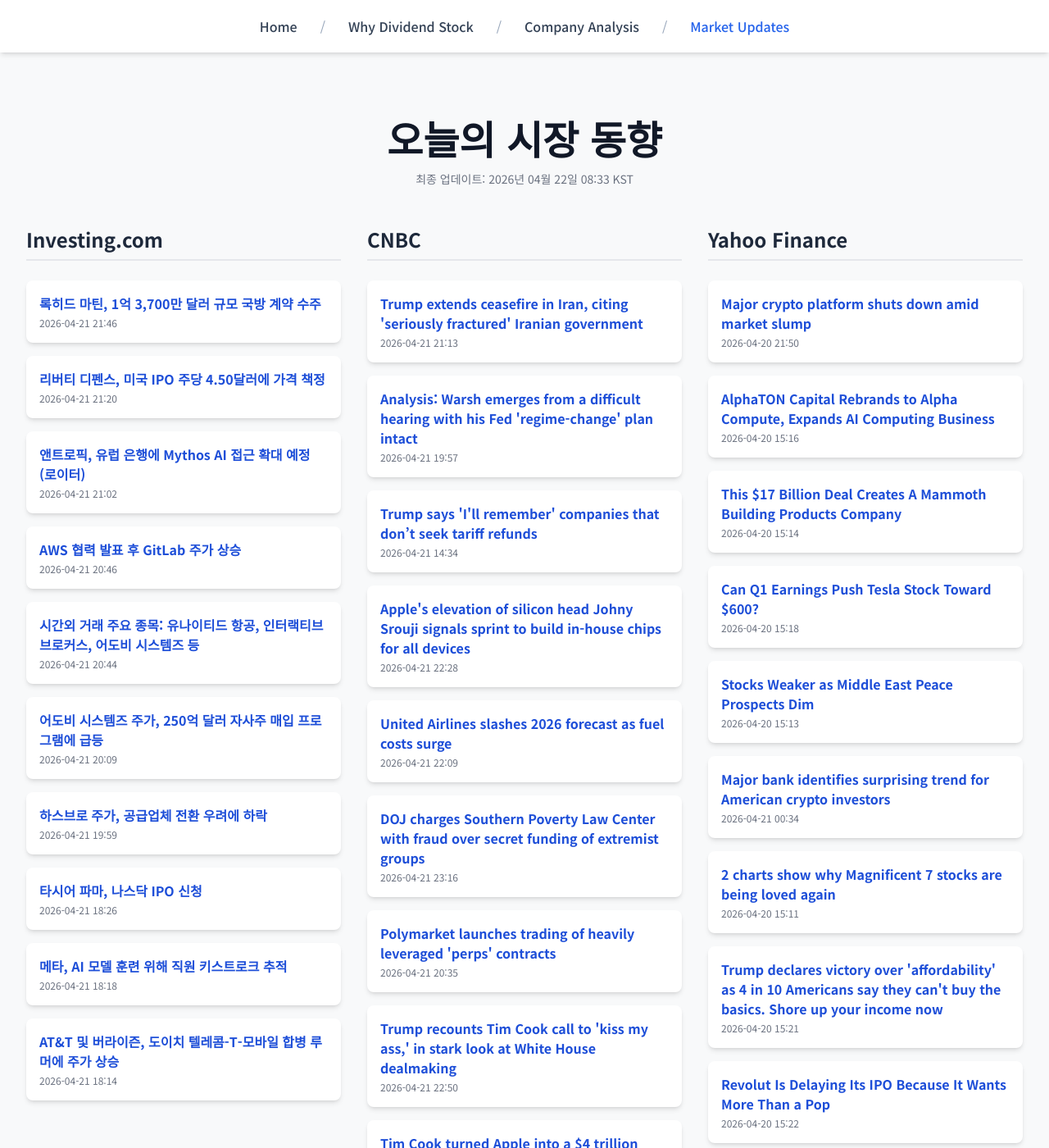
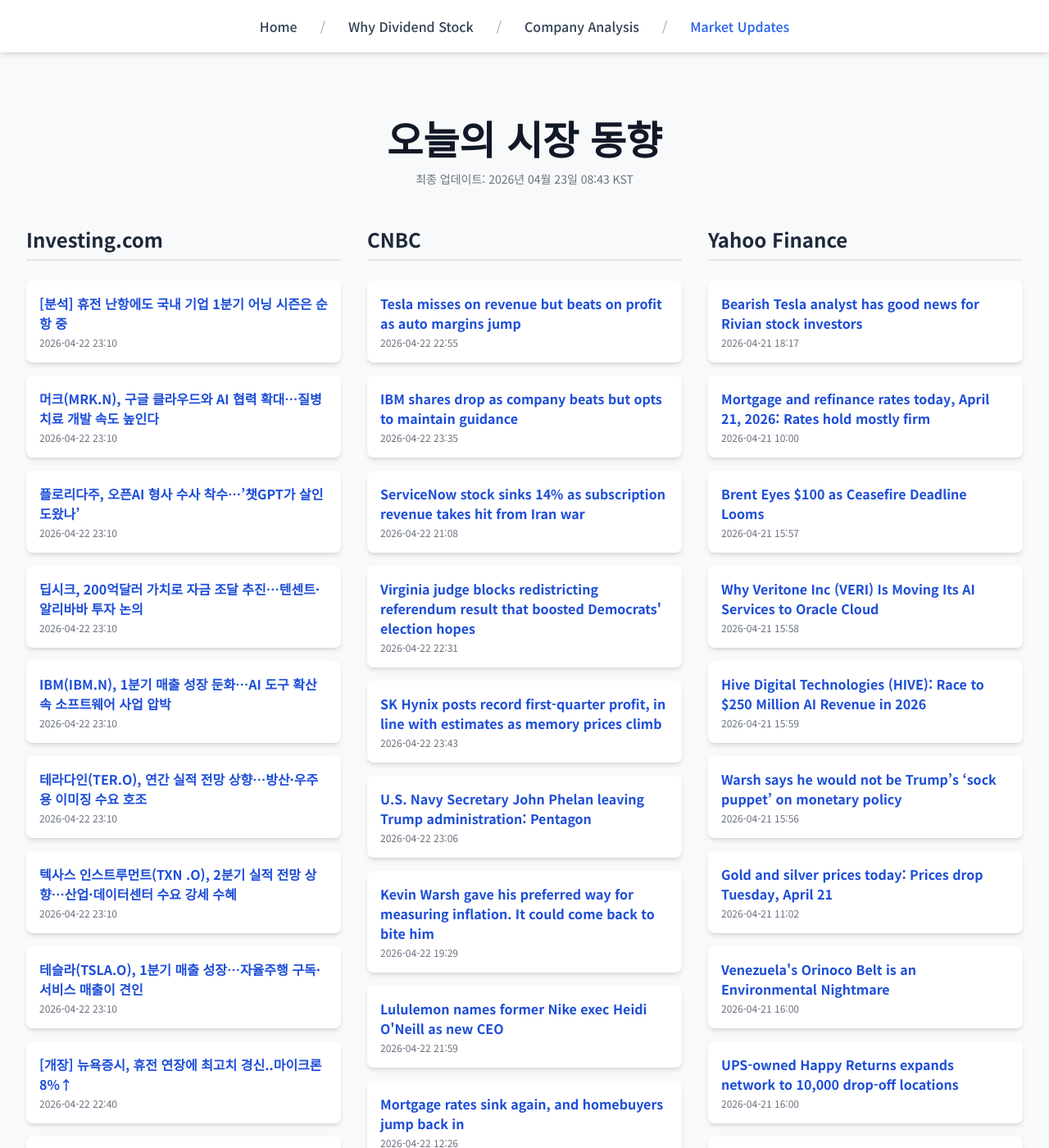
Before and after one commit to Kay-Hwang/my-company-analysis, a Jekyll site: the page built from market-updates.html, in a window 1280 px wide and 1400 px high. Shown: the whole window at 82% size. Built offline with Jekyll 4.4.1, drawn with Linux system fonts in a browser that asks for light colours; nearby versions of some CDN libraries; a script that is not in the unit is left out; some of the changed text lies outside the part shown.

Commit message:
Update daily data

```diff
--- a/_data/latest_data.json
+++ b/_data/latest_data.json
@@ -1,190 +1,190 @@
 {
-  "lastUpdated": "2026년 04월 22일 08:33 KST",
+  "lastUpdated": "2026년 04월 23일 08:43 KST",
   "news": {
     "investing": [
       {
-        "title": "록히드 마틴, 1억 3,700만 달러 규모 국방 계약 수주",
-        "link": "https://kr.investing.com/news/stock-market-news/article-93CH-1907297",
-        "pubDate": "2026-04-21 21:46:53",
-        "summary": "록히드 마틴, 1억 3,700만 달러 규모 국방 계약 수주"
+        "title": "[분석] 휴전 난항에도 국내 기업 1분기 어닝 시즌은 순항 중",
+        "link": "https://kr.investing.com/news/stock-market-news/article-1909386",
+        "pubDate": "2026-04-22 23:10:27",
+        "summary": "[분석] 휴전 난항에도 국내 기업 1분기 어닝 시즌은 순항 중"
       },
       {
-        "title": "리버티 디펜스, 미국 IPO 주당 4.50달러에 가격 책정",
-        "link": "https://kr.investing.com/news/stock-market-news/article-432SI-1907251",
-        "pubDate": "2026-04-21 21:20:08",
-        "summary": "리버티 디펜스, 미국 IPO 주당 4.50달러에 가격 책정"
+        "title": "머크(MRK.N), 구글 클라우드와 AI 협력 확대…질병 치료 개발 속도 높인다",
+        "link": "https://kr.investing.com/news/stock-market-news/article-1909385",
+        "pubDate": "2026-04-22 23:10:26",
+        "summary": "머크(MRK.N), 구글 클라우드와 AI 협력 확대…질병 치료 개발 속도 높인다"
       },
       {
-        "title": "앤트로픽, 유럽 은행에 Mythos AI 접근 확대 예정 (로이터)",
-        "link": "https://kr.investing.com/news/stock-market-news/article-93CH-1907206",
-        "pubDate": "2026-04-21 21:02:30",
-        "summary": "앤트로픽, 유럽 은행에 Mythos AI 접근 확대 예정 (로이터)"
+        "title": "플로리다주, 오픈AI 형사 수사 착수…’챗GPT가 살인 도왔나’",
+        "link": "https://kr.investing.com/news/stock-market-news/article-1909384",
+        "pubDate": "2026-04-22 23:10:26",
+        "summary": "플로리다주, 오픈AI 형사 수사 착수…’챗GPT가 살인 도왔나’"
       },
       {
-        "title": "AWS 협력 발표 후 GitLab 주가 상승",
-        "link": "https://kr.investing.com/news/stock-market-news/article-93CH-1907163",
-        "pubDate": "2026-04-21 20:46:20",
-        "summary": "AWS 협력 발표 후 GitLab 주가 상승"
+        "title": "딥시크, 200억달러 가치로 자금 조달 추진…텐센트·알리바바 투자 논의",
+        "link": "https://kr.investing.com/news/stock-market-news/article-1909383",
+        "pubDate": "2026-04-22 23:10:26",
+        "summary": "딥시크, 200억달러 가치로 자금 조달 추진…텐센트·알리바바 투자 논의"
       },
       {
-        "title": "시간외 거래 주요 종목: 유나이티드 항공, 인터랙티브 브로커스, 어도비 시스템즈 등",
-        "link": "https://kr.investing.com/news/stock-market-news/article-432SI-1907161",
-        "pubDate": "2026-04-21 20:44:03",
-        "summary": "시간외 거래 주요 종목: 유나이티드 항공, 인터랙티브 브로커스, 어도비 시스템즈 등"
+        "title": "IBM(IBM.N), 1분기 매출 성장 둔화…AI 도구 확산 속 소프트웨어 사업 압박",
+        "link": "https://kr.investing.com/news/stock-market-news/article-1909381",
+        "pubDate": "2026-04-22 23:10:25",
+        "summary": "IBM(IBM.N), 1분기 매출 성장 둔화…AI 도구 확산 속 소프트웨어 사업 압박"
       },
       {
-        "title": "어도비 시스템즈 주가, 250억 달러 자사주 매입 프로그램에 급등",
-        "link": "https://kr.investing.com/news/stock-market-news/article-93CH-1907063",
-        "pubDate": "2026-04-21 20:09:00",
-        "summary": "어도비 시스템즈 주가, 250억 달러 자사주 매입 프로그램에 급등"
+        "title": "테라다인(TER.O), 연간 실적 전망 상향…방산·우주용 이미징 수요 호조",
+        "link": "https://kr.investing.com/news/stock-market-news/article-1909380",
+        "pubDate": "2026-04-22 23:10:25",
+        "summary": "테라다인(TER.O), 연간 실적 전망 상향…방산·우주용 이미징 수요 호조"
       },
       {
-        "title": "하스브로 주가, 공급업체 전환 우려에 하락",
-        "link": "https://kr.investing.com/news/stock-market-news/article-93CH-1907031",
-        "pubDate": "2026-04-21 19:59:03",
-        "summary": "하스브로 주가, 공급업체 전환 우려에 하락"
+        "title": "텍사스 인스트루먼트(TXN .O), 2분기 실적 전망 상향…산업·데이터센터 수요 강세 수혜",
+        "link": "https://kr.investing.com/news/stock-market-news/article-1909379",
+        "pubDate": "2026-04-22 23:10:24",
+        "summary": "텍사스 인스트루먼트(TXN .O), 2분기 실적 전망 상향…산업·데이터센터 수요 강세 수혜"
       },
       {
-        "title": "타시어 파마, 나스닥 IPO 신청",
-        "link": "https://kr.investing.com/news/stock-market-news/article-432SI-1906967",
-        "pubDate": "2026-04-21 18:26:04",
-        "summary": "타시어 파마, 나스닥 IPO 신청"
+        "title": "테슬라(TSLA.O), 1분기 매출 성장…자율주행 구독·서비스 매출이 견인",
+        "link": "https://kr.investing.com/news/stock-market-news/article-1909378",
+        "pubDate": "2026-04-22 23:10:24",
+        "summary": "테슬라(TSLA.O), 1분기 매출 성장…자율주행 구독·서비스 매출이 견인"
       },
       {
-        "title": "메타, AI 모델 훈련 위해 직원 키스트로크 추적",
-        "link": "https://kr.investing.com/news/stock-market-news/article-93CH-1906957",
-        "pubDate": "2026-04-21 18:18:25",
-        "summary": "메타, AI 모델 훈련 위해 직원 키스트로크 추적"
+        "title": "[개장] 뉴욕증시, 휴전 연장에 최고치 경신..마이크론 8%↑",
+        "link": "https://kr.investing.com/news/stock-market-news/article-1909365",
+        "pubDate": "2026-04-22 22:40:25",
+        "summary": "[개장] 뉴욕증시, 휴전 연장에 최고치 경신..마이크론 8%↑"
       },
       {
-        "title": "AT&T 및 버라이즌, 도이치 텔레콤-T-모바일 합병 루머에 주가 상승",
-        "link": "https://kr.investing.com/news/stock-market-news/article-93CH-1906956",
-        "pubDate": "2026-04-21 18:14:27",
-        "summary": "AT&T 및 버라이즌, 도이치 텔레콤-T-모바일 합병 루머에 주가 상승"
+        "title": "[0423주요일정] SK하이닉스·현대차 1분기 실적 발표 예정 등",
+        "link": "https://kr.investing.com/news/stock-market-news/article-1909364",
+        "pubDate": "2026-04-22 22:40:11",
+        "summary": "[0423주요일정] SK하이닉스·현대차 1분기 실적 발표 예정 등"
       }
     ],
     "cnbc": [
       {
-        "title": "Trump extends ceasefire in Iran, citing 'seriously fractured' Iranian government",
-        "link": "https://www.cnbc.com/2026/04/21/trump-iran-war-ceasefire.html",
-        "pubDate": "Tue, 21 Apr 2026 21:13:47 GMT",
-        "summary": "Trump's announcement came after an expected trip by Vice President JD Vance to Pakistan for a peace talks with Iranian officials was put on hold."
+        "title": "Tesla misses on revenue but beats on profit as auto margins jump",
+        "link": "https://www.cnbc.com/2026/04/22/tesla-tsla-q1-2026-earnings-report.html",
+        "pubDate": "Wed, 22 Apr 2026 22:55:08 GMT",
+        "summary": "Tesla's stock has underperformed all of its megacap peers so far this year as global competition ramps up in the electric vehicle market."
       },
       {
-        "title": "Analysis: Warsh emerges from a difficult hearing with his Fed 'regime-change' plan intact",
-        "link": "https://www.cnbc.com/2026/04/21/kevin-warsh-fed-regime-change-senate-confirmation-hearing.html",
-        "pubDate": "Tue, 21 Apr 2026 19:57:56 GMT",
-        "summary": "The Fed chair faced many questions about his finances, but few about his plan to overhaul the central bank."
+        "title": "IBM shares drop as company beats but opts to maintain guidance",
+        "link": "https://www.cnbc.com/2026/04/22/ibm-q1-earnings-report-2026.html",
+        "pubDate": "Wed, 22 Apr 2026 23:35:25 GMT",
+        "summary": "Investors have been attuned to mainframe disruption threats from artificial intelligence, but IBM posted 51% growth in Z mainframe hardware revenue."
       },
       {
-        "title": "Trump says 'I'll remember' companies that don’t seek tariff refunds",
-        "link": "https://www.cnbc.com/2026/04/21/trump-says-hell-remember-companies-that-dont-seek-tariff-refund.html",
-        "pubDate": "Tue, 21 Apr 2026 14:34:02 GMT",
-        "summary": "Trump said he was \"not happy with the Supreme Court\" for ruling IEEPA tariffs were illegal, and for not allowing the U.S. to keep tariffs already collected."
+        "title": "ServiceNow stock sinks 14% as subscription revenue takes hit from Iran war",
+        "link": "https://www.cnbc.com/2026/04/22/servicenow-now-earnings-q1-2026.html",
+        "pubDate": "Wed, 22 Apr 2026 21:08:37 GMT",
+        "summary": "The software company beat expectations for earnings and revenue as it continued to expand its artificial intelligence offerings."
       },
       {
-        "title": "Apple's elevation of silicon head Johny Srouji signals sprint to build in-house chips for all devices",
-        "link": "https://www.cnbc.com/2026/04/21/apple-promotes-chip-lead-srouji-as-it-corners-silicon-in-iphones-macs.html",
-        "pubDate": "Tue, 21 Apr 2026 22:28:30 GMT",
-        "summary": "With the promotion of silicon head Johny Srouji to hardware boss, Apple is showing urgency its its effort to make custom chips for all iPhones and Macs."
+        "title": "Virginia judge blocks redistricting referendum result that boosted Democrats' election hopes",
+        "link": "https://www.cnbc.com/2026/04/22/virginia-election-results-redistricting-congress-democrats.html",
+        "pubDate": "Wed, 22 Apr 2026 22:31:56 GMT",
+        "summary": "Virginia voted by a slim margin on Tuesday to approve U.S. House district maps that could allow Democrats to flip four seats in the state this November."
       },
       {
-        "title": "United Airlines slashes 2026 forecast as fuel costs surge",
-        "link": "https://www.cnbc.com/2026/04/21/united-airlines-ual-q1-2026-earnings.html",
-        "pubDate": "Tue, 21 Apr 2026 22:09:01 GMT",
-        "summary": "The carrier's first-quarter earnings topped Wall Street's expectations."
+        "title": "SK Hynix posts record first-quarter profit, in line with estimates as memory prices climb",
+        "link": "https://www.cnbc.com/2026/04/23/sk-hynix-earnings-ai-memory-shortage-hbm-demand.html",
+        "pubDate": "Wed, 22 Apr 2026 23:43:34 GMT",
+        "summary": "SK Hynix posted yet another quarter of record profit and revenue, as prices for its products continue to surge amid strong AI demand."
       },
       {
-        "title": "DOJ charges Southern Poverty Law Center with fraud over secret funding of extremist groups",
-        "link": "https://www.cnbc.com/2026/04/21/doj-southern-poverty-law-center-indictment-extremist.html",
-        "pubDate": "Tue, 21 Apr 2026 23:16:38 GMT",
-        "summary": "The Southern Poverty Law Center said it is \"outraged\" by what it called the \"false allegations\" by the Department of Justice."
+        "title": "U.S. Navy Secretary John Phelan leaving Trump administration: Pentagon",
+        "link": "https://www.cnbc.com/2026/04/22/navy-secretary-john-phelan-iran-war.html",
+        "pubDate": "Wed, 22 Apr 2026 23:06:14 GMT",
+        "summary": "Secretary of the Navy John Phelan is leaving the Trump administration \"effective immediately,\" a spokesman for the Department of Defense said."
       },
       {
-        "title": "Polymarket launches trading of heavily leveraged 'perps' contracts",
-        "link": "https://www.cnbc.com/2026/04/21/polymarket-launches-trading-of-heavily-leveraged-perps-contracts.html",
-        "pubDate": "Tue, 21 Apr 2026 20:35:24 GMT",
-        "summary": "Prediction markets platform Polymarket is expanding into trading of perpetual futures contacts, the company said Tuesday."
+        "title": "Kevin Warsh gave his preferred way for measuring inflation. It could come back to bite him",
+        "link": "https://www.cnbc.com/2026/04/22/kevin-warsh-inflation-trend-pce-trump.html",
+        "pubDate": "Wed, 22 Apr 2026 19:29:20 GMT",
+        "summary": "But Bank of America economist Aditya Bhave warned Wednesday that such a recalculation might not pan out as the former Fed governor hopes."
+      },
+      {
+        "title": "Lululemon names former Nike exec Heidi O'Neill as new CEO",
+        "link": "https://www.cnbc.com/2026/04/22/lululemon-names-former-nike-exec-heidi-oneill-as-new-ceo.html",
+        "pubDate": "Wed, 22 Apr 2026 21:59:55 GMT",
+        "summary": "Lululemon announced on Wednesday that it has chosen former Nike executive Heidi O'Neill as its new CEO, effective in September."
+      },
+      {
+        "title": "Mortgage rates sink again, and homebuyers jump back in",
+        "link": "https://www.cnbc.com/2026/04/22/mortgage-rates-sink-again-and-home-buyers-jump-back-in.html",
+        "pubDate": "Wed, 22 Apr 2026 12:26:33 GMT",
+        "summary": "Mortgage demand continues to rebound as rates move slightly lower."
       },
       {
         "title": "Trump recounts Tim Cook call to 'kiss my ass,' in stark look at White House dealmaking",
         "link": "https://www.cnbc.com/2026/04/21/trump-tim-cook-call-white-house-deals.html",
-        "pubDate": "Tue, 21 Apr 2026 22:50:14 GMT",
+        "pubDate": "Wed, 22 Apr 2026 14:43:50 GMT",
         "summary": "Tech executives from Amazon, Apple, Google and Meta have dined with Trump and donated millions to his inauguration fund and the White House ballroom."
-      },
-      {
-        "title": "Tim Cook turned Apple into a $4 trillion juggernaut by not trying to be Steve Jobs",
-        "link": "https://www.cnbc.com/2026/04/21/tim-cook-apple-steve-jobs-legacy.html",
-        "pubDate": "Tue, 21 Apr 2026 17:29:36 GMT",
-        "summary": "Tim Cook's 15-year tenure at the helm of Apple was highly profitable for Wall Street, as the company's market cap swelled from $350 billion to $4 trillion."
-      },
-      {
-        "title": "Apple incoming CEO John Ternus faces a defining challenge: Fixing the company's AI strategy",
-        "link": "https://www.cnbc.com/2026/04/20/apple-new-ceo-john-ternus-faces-defining-challenge-fixing-ai-strategy.html",
-        "pubDate": "Tue, 21 Apr 2026 22:34:27 GMT",
-        "summary": "Tim Cook had a highly successful tenure as Apple's CEO, but he leaves his successor with a big gap to fill when it comes to the company's position in AI."
       }
     ],
     "yahoo": [
       {
-        "title": "Major crypto platform shuts down amid market slump",
-        "link": "https://finance.yahoo.com/markets/crypto/articles/major-crypto-platform-shuts-down-215000383.html",
-        "pubDate": "2026-04-20T21:50:00Z",
-        "summary": "Major crypto platform shuts down amid market slump"
+        "title": "Bearish Tesla analyst has good news for Rivian stock investors",
+        "link": "https://finance.yahoo.com/markets/stocks/articles/bearish-tesla-analyst-good-news-181700034.html",
+        "pubDate": "2026-04-21T18:17:00Z",
+        "summary": "Bearish Tesla analyst has good news for Rivian stock investors"
       },
       {
-        "title": "AlphaTON Capital Rebrands to Alpha Compute, Expands AI Computing Business",
-        "link": "https://finance.yahoo.com/sectors/technology/articles/alphaton-capital-rebrands-alpha-compute-151647225.html",
-        "pubDate": "2026-04-20T15:16:47Z",
-        "summary": "AlphaTON Capital Rebrands to Alpha Compute, Expands AI Computing Business"
+        "title": "Mortgage and refinance rates today, April 21, 2026: Rates hold mostly firm",
+        "link": "https://finance.yahoo.com/personal-finance/mortgages/article/mortgage-refinance-rates-today-tuesday-april-21-2026-100000413.html",
+        "pubDate": "2026-04-21T10:00:00Z",
+        "summary": "Mortgage and refinance rates today, April 21, 2026: Rates hold mostly firm"
       },
       {
-        "title": "This $17 Billion Deal Creates A Mammoth Building Products Company",
-        "link": "https://www.investors.com/news/qxo-topbuild-bld-stock-acquisition-building-products/?src=A00220&yptr=yahoo",
-        "pubDate": "2026-04-20T15:14:24Z",
-        "summary": "This $17 Billion Deal Creates A Mammoth Building Products Company"
+        "title": "Brent Eyes $100 as Ceasefire Deadline Looms",
+        "link": "https://finance.yahoo.com/sectors/energy/articles/brent-eyes-100-ceasefire-deadline-155716730.html",
+        "pubDate": "2026-04-21T15:57:16Z",
+        "summary": "Brent Eyes $100 as Ceasefire Deadline Looms"
       },
       {
-        "title": "Can Q1 Earnings Push Tesla Stock Toward $600?",
-        "link": "https://finance.yahoo.com/markets/stocks/articles/q1-earnings-push-tesla-stock-151811218.html",
-        "pubDate": "2026-04-20T15:18:11Z",
-        "summary": "Can Q1 Earnings Push Tesla Stock Toward $600?"
+        "title": "Why Veritone Inc (VERI) Is Moving Its AI Services to Oracle Cloud",
+        "link": "https://finance.yahoo.com/sectors/technology/articles/why-veritone-inc-veri-moving-155804803.html",
+        "pubDate": "2026-04-21T15:58:04Z",
+        "summary": "Why Veritone Inc (VERI) Is Moving Its AI Services to Oracle Cloud"
       },
       {
-        "title": "Stocks Weaker as Middle East Peace Prospects Dim",
-        "link": "https://finance.yahoo.com/markets/stocks/articles/stocks-weaker-middle-east-peace-151318504.html",
-        "pubDate": "2026-04-20T15:13:18Z",
-        "summary": "Stocks Weaker as Middle East Peace Prospects Dim"
+        "title": "Hive Digital Technologies (HIVE): Race to $250 Million AI Revenue in 2026",
+        "link": "https://finance.yahoo.com/sectors/technology/articles/hive-digital-technologies-hive-race-155919407.html",
+        "pubDate": "2026-04-21T15:59:19Z",
+        "summary": "Hive Digital Technologies (HIVE): Race to $250 Million AI Revenue in 2026"
       },
       {
-        "title": "Major bank identifies surprising trend for American crypto investors",
-        "link": "https://finance.yahoo.com/markets/crypto/articles/major-bank-identifies-surprising-trend-003444154.html",
-        "pubDate": "2026-04-21T00:34:44Z",
-        "summary": "Major bank identifies surprising trend for American crypto investors"
+        "title": "Warsh says he would not be Trump’s ‘sock puppet’ on monetary policy",
+        "link": "https://finance.yahoo.com/economy/policy/articles/warsh-says-not-trump-sock-155603499.html",
+        "pubDate": "2026-04-21T15:56:03Z",
+        "summary": "Warsh says he would not be Trump’s ‘sock puppet’ on monetary policy"
       },
       {
-        "title": "2 charts show why Magnificent 7 stocks are being loved again",
-        "link": "https://finance.yahoo.com/news/2-charts-show-why-magnificent-7-stocks-are-being-loved-again-151105348.html",
-        "pubDate": "2026-04-20T15:11:05Z",
-        "summary": "2 charts show why Magnificent 7 stocks are being loved again"
+        "title": "Gold and silver prices today: Prices drop Tuesday, April 21",
+        "link": "https://finance.yahoo.com/personal-finance/investing/article/gold-and-silver-prices-today-prices-drop-tuesday-april-21-110209807.html",
+        "pubDate": "2026-04-21T11:02:09Z",
+        "summary": "Gold and silver prices today: Prices drop Tuesday, April 21"
       },
       {
-        "title": "Trump declares victory over 'affordability' as 4 in 10 Americans say they can't buy the basics. Shore up your income now",
-        "link": "https://finance.yahoo.com/economy/articles/trump-declares-victory-over-affordability-152100096.html",
-        "pubDate": "2026-04-20T15:21:00Z",
-        "summary": "Trump declares victory over 'affordability' as 4 in 10 Americans say they can't buy the basics. Shore up your income now"
+        "title": "Venezuela's Orinoco Belt is an Environmental Nightmare",
+        "link": "https://finance.yahoo.com/sectors/energy/articles/venezuelas-orinoco-belt-environmental-nightmare-160000041.html",
+        "pubDate": "2026-04-21T16:00:00Z",
+        "summary": "Venezuela's Orinoco Belt is an Environmental Nightmare"
       },
       {
-        "title": "Revolut Is Delaying Its IPO Because It Wants More Than a Pop",
-        "link": "https://finance.yahoo.com/markets/stocks/articles/revolut-delaying-ipo-because-wants-152233125.html",
-        "pubDate": "2026-04-20T15:22:33Z",
-        "summary": "Revolut Is Delaying Its IPO Because It Wants More Than a Pop"
+        "title": "UPS-owned Happy Returns expands network to 10,000 drop-off locations",
+        "link": "https://finance.yahoo.com/markets/stocks/articles/ups-owned-happy-returns-expands-160009164.html",
+        "pubDate": "2026-04-21T16:00:09Z",
+        "summary": "UPS-owned Happy Returns expands network to 10,000 drop-off locations"
       },
       {
-        "title": "Morgan Stanley Says You Should Buy Affirm Stock Now",
-        "link": "https://finance.yahoo.com/markets/stocks/articles/morgan-stanley-says-buy-affirm-150806183.html",
-        "pubDate": "2026-04-20T15:08:06Z",
-        "summary": "Morgan Stanley Says You Should Buy Affirm Stock Now"
+        "title": "What Is AEye, Inc. (LIDR) Getting from These Partnerships?",
+        "link": "https://finance.yahoo.com/markets/stocks/articles/aeye-inc-lidr-getting-partnerships-160100033.html",
+        "pubDate": "2026-04-21T16:01:00Z",
+        "summary": "What Is AEye, Inc. (LIDR) Getting from These Partnerships?"
       }
     ]
   }
```
